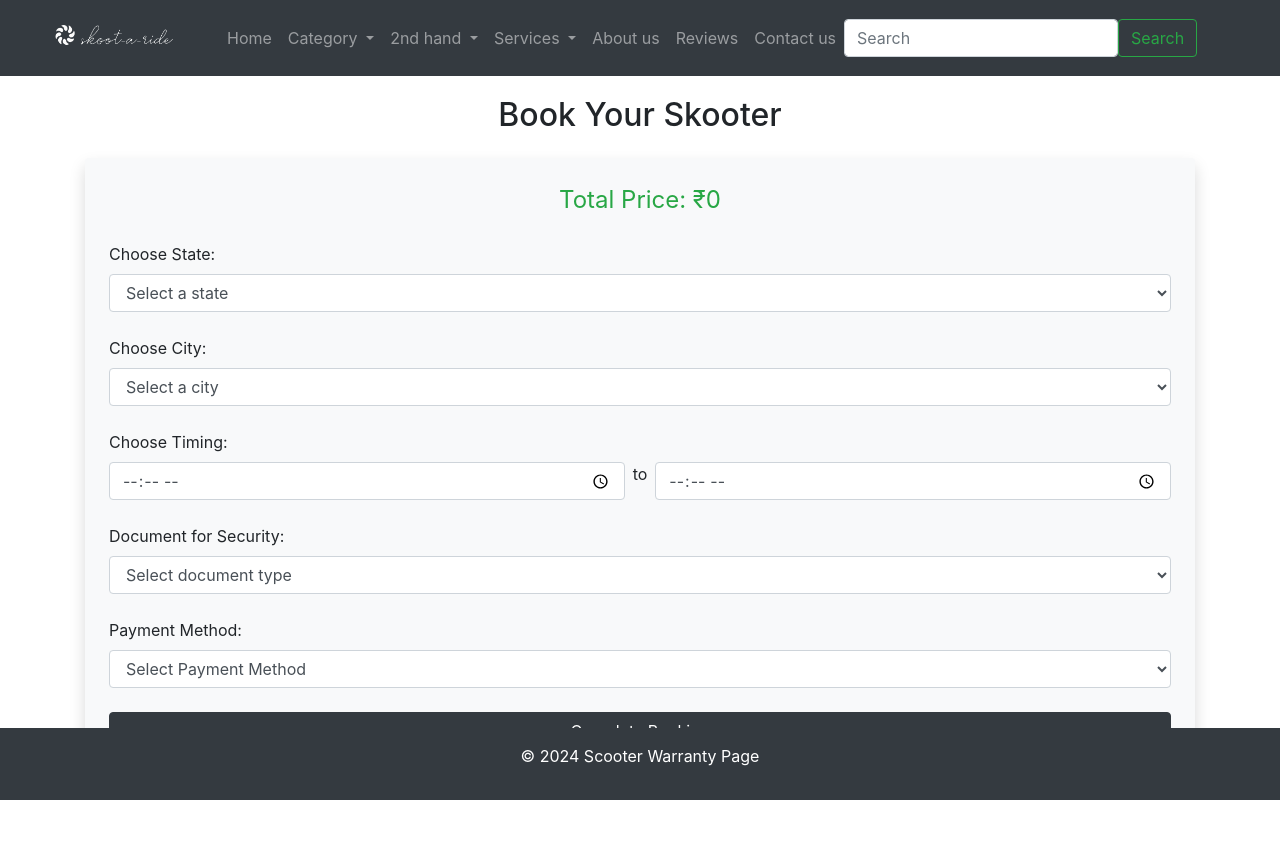
After one commit to mahakbansal2004/Scooter-Website-Development, a Django app: page /booking in a window 1280 px wide. The commit adds this page. Run offline with Django 5.2, Linux system fonts and the light colour scheme; some libraries are stand-ins or nearby versions.

Commit message:
Your commit message

```diff
--- a/home/views.py
+++ b/home/views.py
@@ -35,6 +35,23 @@ def about(request):
 def services(request):
     return render(request,'services.html')
     #return HttpResponse("this is a services page")
+
+def buy(request):
+    return render(request,'buy.html')
+    #return HttpResponse("this is a services page")
+
+def sell(request):
+    return render(request,'sell.html')
+    #return HttpResponse("this is a services page")
+
+def reviews(request):
+    return render(request,'reviews.html')
+
+
+
+
+def booking(request):
+    return render(request,'booking.html')
 
 def contact(request):
      if request.method=="POST":
--- a/one/urls.py
+++ b/one/urls.py
@@ -30,6 +30,14 @@ urlpatterns = [
     path("home",views.home,name='home'),
     path("about",views.about,name='about'),
     path("services",views.services,name='services'),
+    path("booking",views.booking,name='booking'),
+        path("buy",views.buy,name='buy'),
+
+    path("sell",views.sell,name='sell'),
+        path("reviews",views.reviews,name='reviews'),
+
+
+
     path("contact",views.contact,name='contact'),
     path("electric",views.electric,name='services'),
     path("petrol",views.petrol,name='petrol'),
--- a/templates/base.html
+++ b/templates/base.html
@@ -12,7 +12,7 @@
 
 
     <title>{% block title %}
-        {% endblock title%}   Mahak's scooty gallery</title>
+        {% endblock title%}   scooty gallery</title>
   </head>
   <body>
 
@@ -29,7 +29,7 @@
 
 
         <div class="container-fluid">
-          <img src="static\logo4.png" width="120" height="40" class="d-inline-block align-top" alt="">&nbsp&nbsp&nbsp&nbsp
+          <img src="static\logoup.png" width="170" height="60" class="d-inline-block align-top" alt="">&nbsp&nbsp&nbsp&nbsp
           {% comment %} <a class="navbar-brand" href="#">Mahak's scooty gallery</a> {% endcomment %}
           <button class="navbar-toggler" type="button" data-bs-toggle="collapse" data-bs-target="#navbarSupportedContent" aria-controls="navbarSupportedContent" aria-expanded="false" aria-label="Toggle navigation">
             <span class="navbar-toggler-icon"></span>
@@ -51,6 +51,17 @@
                   <a class="dropdown-item" href="/petrol">Petrol/Diesel</a>
                 </div>
 
+                <li class="nav-item dropdown">
+                  <a class="nav-link dropdown-toggle" href="/category" id="navbarDropdown" role="button" data-bs-toggle="dropdown" aria-expanded="false" data-toggle="dropdown" aria-haspopup="true">
+                    2nd hand
+                  </a>
+                  <div class="dropdown-menu" aria-labelledby="navbarDropdown">
+                    <a class="dropdown-item" href="/buy">Buy</a>
+                    {% comment %} <a class="dropdown-item" href="#">Petrol/Diesel</a> {% endcomment %}
+                    <div class="dropdown-divider"></div>
+                    <a class="dropdown-item" href="/sell">Sell</a>
+                  </div>
+
 
 
 
@@ -63,17 +74,23 @@
                   <div class="dropdown-divider"></div>
                   <a class="dropdown-item" href="/maintenance">Maintainance</a>
                   <div class="dropdown-divider"></div>
+                  <a class="dropdown-item" href="/booking">Booking</a>
+                  <div class="dropdown-divider"></div>
                   <a class="dropdown-item" href="/driving">Driving License</a>
                 </div>
 
                 <li class="nav-item">
                   <a class="nav-link" href="/about">About us</a>
                 </li>
+                <li class="nav-item">
+                  <a class="nav-link" href="/reviews">Reviews</a>
+                </li>
 
               </li>
               <li class="nav-item">
                 <a class="nav-link" href="/contact">Contact us</a>
               </li>
+
             </ul>
             <form class="d-flex" role="search tabindex="-9"">
               <input class="form-control me-2" type="search" placeholder="Search" aria-label="Search">
--- /dev/null
+++ b/templates/booking.html
@@ -0,0 +1,194 @@
+{% extends 'base.html' %}
+
+{% block title %}
+Booking
+{% endblock title %}
+
+{% block body %}
+<div class="container mt-5 pt-5">
+    <h2 class="text-center mb-4">Book Your Skooter</h2>
+    <form id="booking-form" class="shadow p-4 bg-light rounded">
+        <!-- Price Display -->
+        <div id="price-display" class="mb-4 text-center text-success fw-bold" style="font-size: 1.5rem;">
+            Total Price: ₹<span id="calculated-price">0</span>
+        </div>
+
+        <!-- Choose State -->
+        <div class="form-group mb-4">
+            <label for="state" class="form-label fw-bold">Choose State:</label>
+            <select id="state" class="form-control" required>
+                <option value="" disabled selected>Select a state</option>
+                <option value="maharashtra">Maharashtra</option>
+                <option value="karnataka">Karnataka</option>
+                <option value="rajasthan">Rajasthan</option>
+                <option value="uttar-pradesh">Uttar Pradesh</option>
+                <option value="delhi">Delhi</option>
+                <option value="tamil-nadu">Tamil Nadu</option>
+                <option value="gujarat">Gujarat</option>
+                <option value="west-bengal">West Bengal</option>
+            </select>
+        </div>
+
+        <!-- Choose City -->
+        <div class="form-group mb-4">
+            <label for="city" class="form-label fw-bold">Choose City:</label>
+            <select id="city" class="form-control" required>
+                <option value="" disabled selected>Select a city</option>
+            </select>
+        </div>
+
+        <!-- Timing -->
+        <div class="form-group mb-4">
+            <label for="timing" class="form-label fw-bold">Choose Timing:</label>
+            <div class="d-flex">
+                <input type="time" id="time-from" class="form-control me-2" required />
+                <span class="mx-2">to</span>
+                <input type="time" id="time-to" class="form-control ms-2" required />
+            </div>
+        </div>
+
+        <!-- Document for Security -->
+        <div class="form-group mb-4">
+            <label for="doc-type" class="form-label fw-bold">Document for Security:</label>
+            <select id="doc-type" class="form-control" required>
+                <option value="" disabled selected>Select document type</option>
+                <option value="aadhaar">Aadhaar Card</option>
+                <option value="pan">PAN Card</option>
+                <option value="passport">Passport</option>
+            </select>
+        </div>
+        <div class="form-group mb-4" id="upload-section" style="display: none;">
+            <label for="doc-upload" class="form-label fw-bold">Upload Document:</label>
+            <input type="file" id="doc-upload" class="form-control" accept=".pdf,.jpg,.jpeg,.png" required />
+        </div>
+
+        <!-- Payment Options -->
+        <div class="form-group mb-4">
+            <label for="payment-method" class="form-label fw-bold">Payment Method:</label>
+            <select id="payment-method" class="form-control" required>
+                <option value="" disabled selected>Select Payment Method</option>
+                <option value="credit-card">Credit Card</option>
+                <option value="upi">UPI</option>
+            </select>
+        </div>
+
+        <!-- Credit Card Details -->
+        <div id="credit-card-section" style="display: none;">
+            <h4 class="mb-3">Credit Card Details</h4>
+            <div class="form-group mb-4">
+                <label for="card-number" class="form-label fw-bold">Card Number:</label>
+                <input type="text" id="card-number" class="form-control" placeholder="Enter your card number" required />
+            </div>
+            <div class="form-group mb-4">
+                <label for="expiry" class="form-label fw-bold">Expiry Date:</label>
+                <input type="month" id="expiry" class="form-control" required />
+            </div>
+            <div class="form-group mb-4">
+                <label for="cvv" class="form-label fw-bold">CVV:</label>
+                <input type="password" id="cvv" class="form-control" placeholder="Enter CVV" required />
+            </div>
+        </div>
+
+        <!-- UPI Payment -->
+        <div id="upi-section" style="display: none;">
+            <h4 class="mb-3">UPI Payment</h4>
+            <img src="your-qr-code-link.jpg" alt="QR Code for Payment" class="img-fluid mb-3" />
+            <div class="form-group mb-4">
+                <label for="upi-screenshot" class="form-label fw-bold">Upload Payment Screenshot:</label>
+                <input type="file" id="upi-screenshot" class="form-control" accept=".jpg,.jpeg,.png" required />
+            </div>
+        </div>
+
+        <!-- Submit Button -->
+        <button type="submit" class="btn btn-dark btn-block">Complete Booking</button>
+    </form>
+    <br><br><br>
+</div>
+
+<!-- Confirmation Modal -->
+<div class="modal fade" id="confirmationModal" tabindex="-1" aria-labelledby="confirmationModalLabel" aria-hidden="true">
+    <div class="modal-dialog modal-dialog-centered">
+        <div class="modal-content">
+            <div class="modal-header">
+                <h5 class="modal-title" id="confirmationModalLabel">Booking Complete</h5>
+                <button type="button" class="btn-close" data-bs-dismiss="modal" aria-label="Close"></button>
+            </div>
+            <div class="modal-body">
+                <p>Thank you for completing your booking and payment! You will receive a confirmation soon.</p>
+            </div>
+            <div class="modal-footer">
+                <button type="button" class="btn btn-dark" data-bs-dismiss="modal">Close</button>
+            </div>
+        </div>
+    </div>
+</div>
+
+<script>
+    // Populate cities based on selected state
+    const stateToCities = {
+        maharashtra: ["Mumbai", "Pune", "Nagpur"],
+        karnataka: ["Bangalore", "Mysore", "Mangalore"],
+        rajasthan: ["Jaipur", "Udaipur", "Jodhpur"],
+        "uttar-pradesh": ["Lucknow", "Kanpur", "Varanasi"],
+        delhi: ["New Delhi"],
+        "tamil-nadu": ["Chennai", "Coimbatore"],
+        gujarat: ["Ahmedabad", "Surat"],
+        "west-bengal": ["Kolkata"]
+    };
+
+    document.getElementById("state").addEventListener("change", function () {
+        const state = this.value;
+        const citySelect = document.getElementById("city");
+        citySelect.innerHTML = `<option value="" disabled selected>Select a city</option>`;
+        if (stateToCities[state]) {
+            stateToCities[state].forEach(city => {
+                const option = document.createElement("option");
+                option.value = city.toLowerCase();
+                option.textContent = city;
+                citySelect.appendChild(option);
+            });
+        }
+    });
+
+    // Toggle upload section when a document type is selected
+    document.getElementById("doc-type").addEventListener("change", function () {
+        document.getElementById("upload-section").style.display = "block";
+    });
+
+    // Toggle payment method sections
+    document.getElementById("payment-method").addEventListener("change", function () {
+        const method = this.value;
+        document.getElementById("credit-card-section").style.display = method === "credit-card" ? "block" : "none";
+        document.getElementById("upi-section").style.display = method === "upi" ? "block" : "none";
+    });
+
+    // Calculate price dynamically
+    const calculatePrice = () => {
+        const baseRate = 100; // Base rate
+        const cityMultiplier = 50; // Multiplier based on location
+        const timeFrom = document.getElementById("time-from").value;
+        const timeTo = document.getElementById("time-to").value;
+        if (timeFrom && timeTo) {
+            const startTime = new Date(`1970-01-01T${timeFrom}:00`);
+            const endTime = new Date(`1970-01-01T${timeTo}:00`);
+            const hours = Math.abs((endTime - startTime) / 36e5);
+            const totalPrice = baseRate + hours * cityMultiplier;
+            document.getElementById("calculated-price").textContent = totalPrice.toFixed(2);
+        }
+    };
+
+    document.getElementById("time-from").addEventListener("change", calculatePrice);
+    document.getElementById("time-to").addEventListener("change", calculatePrice);
+
+    // Handle form submission
+    document.getElementById("booking-form").addEventListener("submit", function (event) {
+        event.preventDefault();
+        const confirmationModal = new bootstrap.Modal(document.getElementById("confirmationModal"));
+        confirmationModal.show();
+    });
+</script>
+
+<script src="https://cdn.jsdelivr.net/npm/@popperjs/core@2.11.7/dist/umd/popper.min.js"></script>
+<script src="https://cdn.jsdelivr.net/npm/bootstrap@5.3.2/dist/js/bootstrap.bundle.min.js"></script>
+
+{% endblock body %}
--- a/templates/home.html
+++ b/templates/home.html
@@ -23,7 +23,7 @@ home
         <br>
         <br>
         <br>
-        <h1>Your Scooter Showroom</h1>
+        <h1>skoot-a-ride🛵</h1>
     </div>
 </header>
 
```
Also changed, not shown: home/urls.py (+8 -0 lines), templates/buy.html (added, +161 -0 lines), templates/reviews.html (added, +161 -0 lines), templates/sell.html (added, +120 -0 lines), db.sqlite3, static/logoup.png (added).
